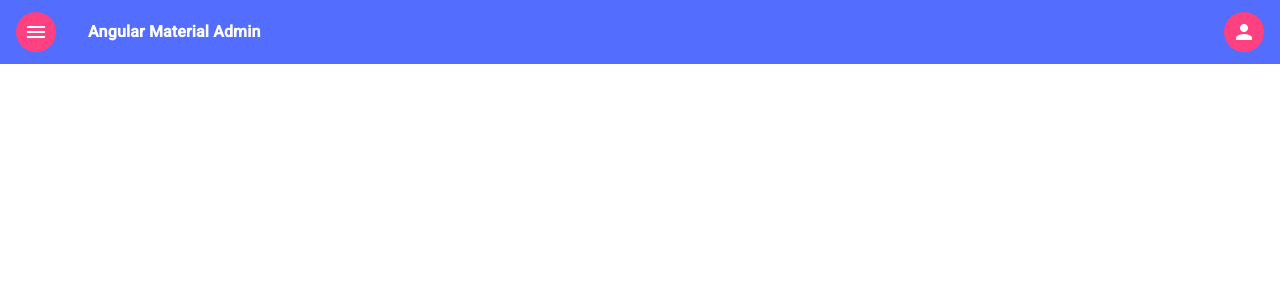
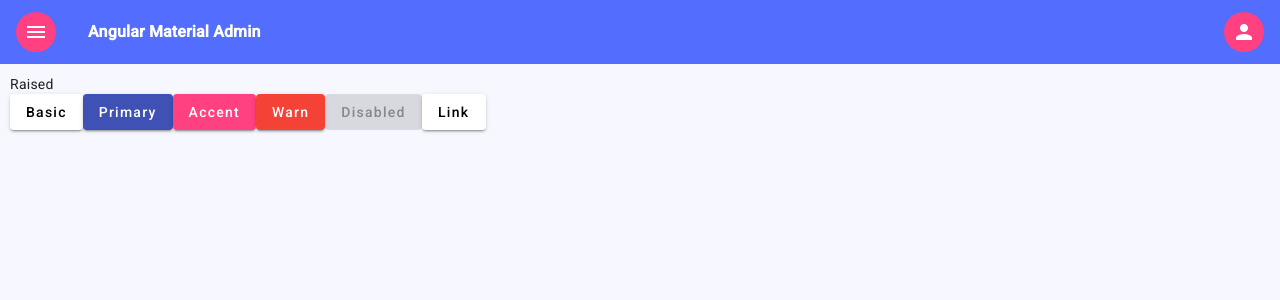
Before and after one commit to Lakanno/material-admin, an Angular app: page / in a window 1280 px wide. Shown: the top 300 px of the page. Built offline with nearby package versions, Linux system fonts and the light colour scheme.

Commit message:
Create sidenav toggle function

```diff
--- a/src/app/app.component.html
+++ b/src/app/app.component.html
@@ -1,2 +1,2 @@
-<app-header></app-header>
+<app-layout></app-layout>
 <router-outlet></router-outlet>
--- a/src/app/app.module.ts
+++ b/src/app/app.module.ts
@@ -5,6 +5,7 @@ import { AppRoutingModule } from './app-routing.module';
 import { AppComponent } from './app.component';
 import { BrowserAnimationsModule } from '@angular/platform-browser/animations';
 import { SharedModule } from './shared/shared.module';
+
 
 @NgModule({
   declarations: [
@@ -14,7 +15,8 @@ import { SharedModule } from './shared/shared.module';
     BrowserModule,
     AppRoutingModule,
     BrowserAnimationsModule,
-    SharedModule
+    SharedModule,
+
   ],
   providers: [],
   bootstrap: [AppComponent]
--- a/src/app/shared/header/containers/header/header.component.ts
+++ b/src/app/shared/header/containers/header/header.component.ts
@@ -8,8 +8,7 @@ import { Observable } from 'rxjs';
 })
 export class HeaderComponent {
   @Input()isMenuOpened: boolean = false;
-
-  @Output() isShowSidebar = new EventEmitter<boolean>();
+  @Output()isShowSidebar = new EventEmitter<boolean>();
   public user$!: Observable<any>
 
   public openMenu():void{
--- a/src/app/shared/header/header.module.ts
+++ b/src/app/shared/header/header.module.ts
@@ -30,7 +30,7 @@ import { HeaderComponent } from './containers/header/header.component';
     MatButtonModule,
     MatBadgeModule,
     MatFormFieldModule,
-    MatInputModule
+    MatInputModule,
   ],
   exports: [
     UserComponent,
--- /dev/null
+++ b/src/app/shared/layout/layout.component.html
@@ -0,0 +1,30 @@
+<app-header (isShowSidebar)="drawer.toggle($event)"></app-header>
+<mat-drawer-container class="drawer-container" autosize>
+    <mat-drawer #drawer class="drawer-sidenav" mode="side">
+      <p>Auto-resizing sidenav</p>
+      <p >Lorem, ipsum dolor sit amet consectetur.</p>
+        <ul>
+            <li>
+                <button mat-raised-button color="accent">Accent</button>
+            </li>
+            <li>first 2</li>
+            <li>first 3</li>
+            <li>first 4</li>
+        </ul>
+    </mat-drawer>
+
+    <div class="sidenav-content">
+        <section>
+            <div class="example-label">Raised</div>
+            <div class="example-button-row">
+              <button mat-raised-button>Basic</button>
+              <button mat-raised-button color="primary">Primary</button>
+              <button mat-raised-button color="accent">Accent</button>
+              <button mat-raised-button color="warn">Warn</button>
+              <button mat-raised-button disabled>Disabled</button>
+              <a mat-raised-button href="https://www.google.com/" target="_blank">Link</a>
+            </div>
+          </section>
+    </div>
+
+  </mat-drawer-container>
--- /dev/null
+++ b/src/app/shared/layout/layout.component.scss
@@ -0,0 +1,27 @@
+@import "src/app/styles/colors";
+@import "src/app/styles/sizes";
+
+.drawer-container {
+  width: 100%;
+}
+
+.drawer-sidenav {
+  height:calc(100vh - 64px);
+  margin-top: 64px;
+  padding: 10px;
+
+  @media (max-width: $small) {
+    width: 218px;
+  }
+}
+
+.sidenav-content {
+  background-color: $background-color;
+  height:calc(100vh - 64px);
+  margin-top: 64px;
+  padding: 10px;
+
+  @media (max-width: $small) {
+    width: 100%;
+  }
+}
```
Also changed, not shown: src/app/shared/layout/layout.component.ts (added, +13 -0 lines), src/app/shared/shared.module.ts (+12 -3 lines), 1 other file (tests, documents, lock files or other folders).
